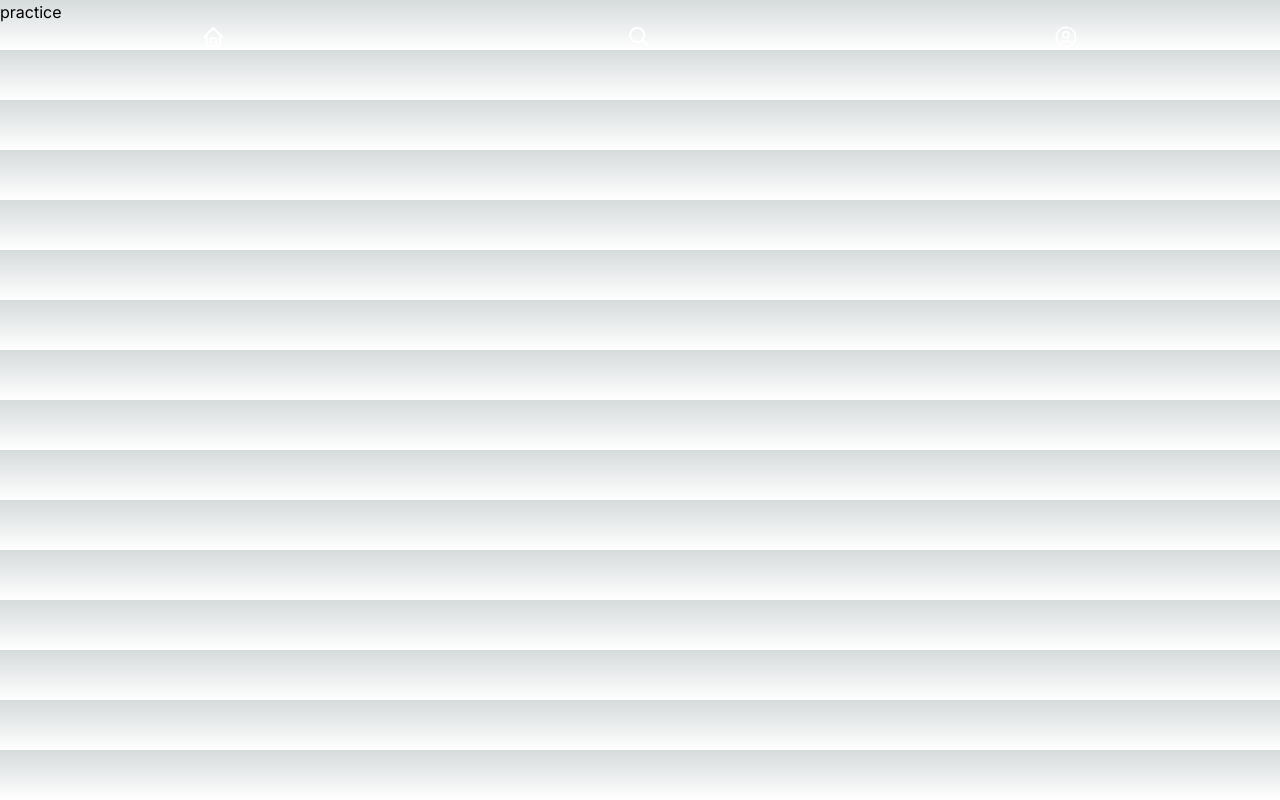
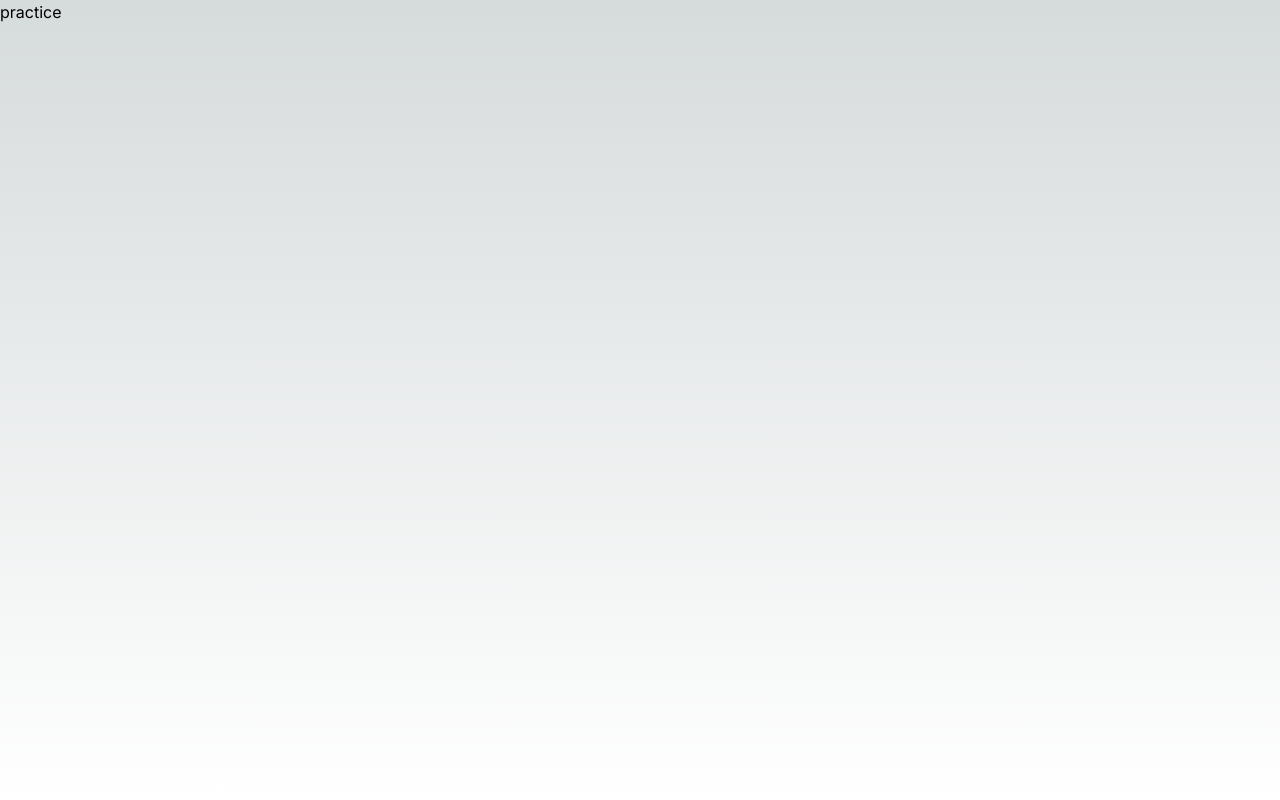
Before and after one commit to rgsk/friend-xyz, a Next.js app: page /practice in a window 1280 px wide. Built offline with nearby package versions, Linux system fonts and the light colour scheme.

Commit message:
App and Main components

```diff
--- a/package.json
+++ b/package.json
@@ -13,6 +13,7 @@
     "@types/react": "18.2.21",
     "@types/react-dom": "18.2.7",
     "autoprefixer": "10.4.15",
+    "clsx": "^2.0.0",
     "eslint": "8.47.0",
     "eslint-config-next": "13.4.19",
     "next": "13.4.19",
--- a/src/app/layout.tsx
+++ b/src/app/layout.tsx
@@ -1,8 +1,7 @@
+import App from "@/components/App";
 import type { Metadata } from "next";
 import { Inter } from "next/font/google";
 import "./globals.css";
-
-import Tabs from "@/components/Tabs/Tabs";
 
 const inter = Inter({ subsets: ["latin"] });
 
@@ -19,10 +18,7 @@ export default async function RootLayout({
   return (
     <html lang="en">
       <body className={inter.className}>
-        {children}
-        <div>
-          <Tabs />
-        </div>
+        <App>{children}</App>
       </body>
     </html>
   );
--- /dev/null
+++ b/src/components/App.tsx
@@ -0,0 +1,16 @@
+"use client";
+
+import { GlobalContextProvider } from "@/context/GlobalContext";
+import Main from "./Main";
+
+interface IAppProps {
+  children: any;
+}
+const App: React.FC<IAppProps> = ({ children }) => {
+  return (
+    <GlobalContextProvider>
+      <Main>{children}</Main>
+    </GlobalContextProvider>
+  );
+};
+export default App;
--- /dev/null
+++ b/src/components/Main.tsx
@@ -0,0 +1,18 @@
+import Tabs from "./Tabs/Tabs";
+
+interface IMainProps {
+  children: any;
+}
+const Main: React.FC<IMainProps> = ({ children }) => {
+  return (
+    <main>
+      <div className="flex flex-col" style={{ height: window.innerHeight }}>
+        <div className="flex-grow">{children}</div>
+        <div>
+          <Tabs />
+        </div>
+      </div>
+    </main>
+  );
+};
+export default Main;
--- a/src/components/Tabs/Tabs.tsx
+++ b/src/components/Tabs/Tabs.tsx
@@ -1,5 +1,3 @@
-"use client";
-
 import { TTab } from "@/types/ui";
 import Link from "next/link";
 import { usePathname } from "next/navigation";
--- /dev/null
+++ b/src/context/GlobalContext.tsx
@@ -0,0 +1,25 @@
+import { createContext, useContext } from "react";
+
+const useGlobalContextValue = () => {
+  return {};
+};
+
+const GlobalContext = createContext<ReturnType<
+  typeof useGlobalContextValue
+> | null>(null);
+
+export const useGlobalContext = () => {
+  const value = useContext(GlobalContext)!;
+  return value;
+};
+interface IGlobalContextProviderProps {
+  children: any;
+}
+export const GlobalContextProvider: React.FC<IGlobalContextProviderProps> = ({
+  children,
+}) => {
+  const value = useGlobalContextValue();
+  return (
+    <GlobalContext.Provider value={value}>{children}</GlobalContext.Provider>
+  );
+};
--- a/tailwind.config.ts
+++ b/tailwind.config.ts
@@ -1,4 +1,5 @@
 import type { Config } from "tailwindcss";
+const colors = require("tailwindcss/colors");
 
 const config: Config = {
   content: [
@@ -16,6 +17,7 @@ const config: Config = {
     },
     colors: {
       primary: "#00FF94",
+      ...colors,
     },
   },
   plugins: [],
```
Also changed, not shown: 1 other file (tests, documents, lock files or other folders).
